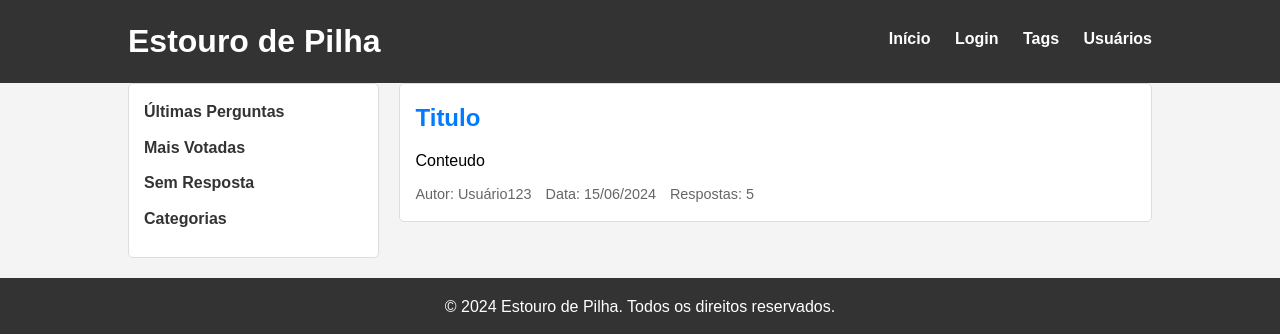
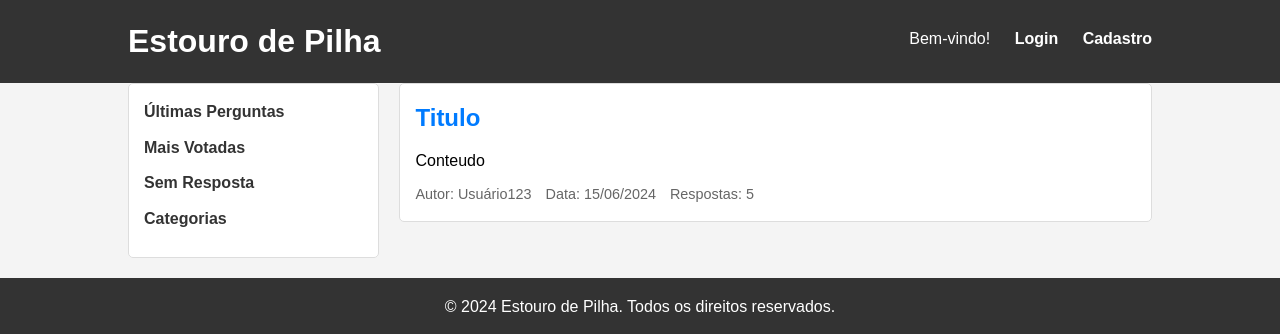
Before and after one commit to joao-moorgado/site-receitas, a PHP site: page /feed.php in a window 1280 px wide. Shown: the top 334 px of the page. Run offline with PHP 8.4, Linux system fonts and the light colour scheme.

Commit message:
Cadastro pelo feed

```diff
--- a/feed.php
+++ b/feed.php
@@ -19,14 +19,14 @@ $usr = $_SESSION['usr'] ?? '';
         <h1>Estouro de Pilha</h1>
         <nav>
             <ul>
-                <li><a href="feed.php">Início</a></li>
                 <?php if ($logged_in): ?>
+                    <li>Olá!</li>
                     <li><a href="logout.php">Logout</a></li>
                 <?php else: ?>
+                    <li>Bem-vindo!</li>
                     <li><a href="login.php">Login</a></li>
+                    <li><a href="register.php">Cadastro</a></li>
                 <?php endif; ?>
-                <li><a href="#">Tags</a></li>
-                <li><a href="#">Usuários</a></li>
             </ul>
         </nav>
     </div>
```
